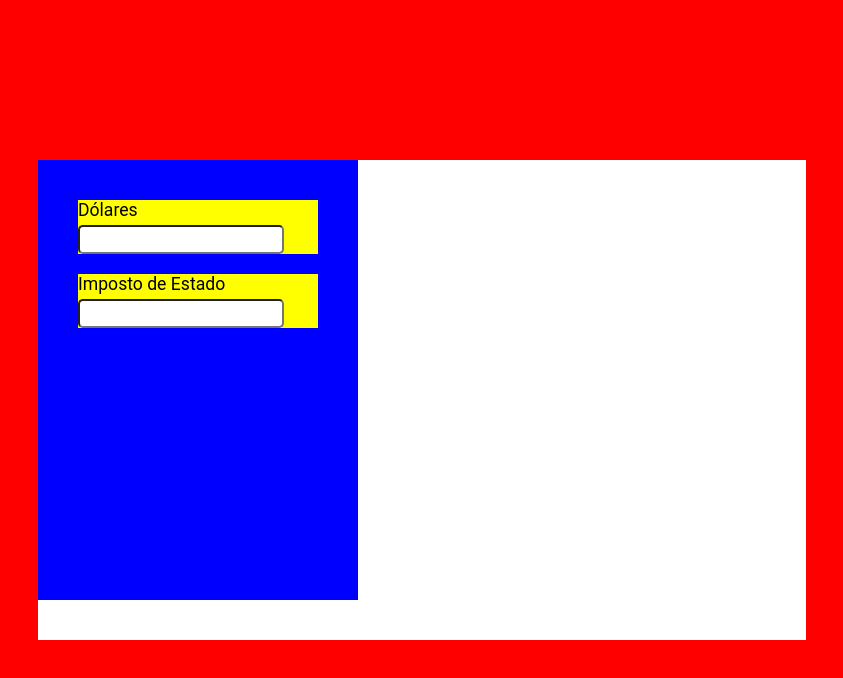
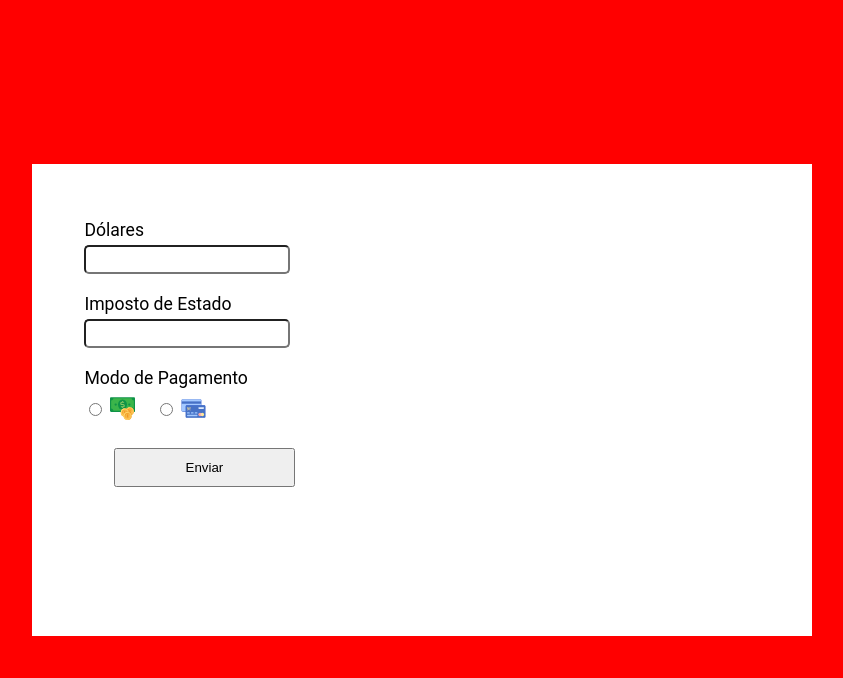
Before and after one commit to leticiappiedade/Projects, a React (Create React App) app in the folder desafio_leticia/conversor_stone/: page / in a window 1280 px wide. Shown: the top 678 px of the page, without its empty margins (218-1061 px from the left). Built offline with nearby package versions, Linux system fonts and the light colour scheme.

Commit message:
Alteração Layout do Form
Alteração no Layout do form de conversao

```diff
--- a/desafio_leticia/conversor_stone/src/App.js
+++ b/desafio_leticia/conversor_stone/src/App.js
@@ -1,5 +1,7 @@
 import React, {useState, useRef, useEffect} from 'react';
 
+import Mastercard from './assets/img/mastercard.svg';
+import Money from './assets/img/money.svg';
 import './assets/App.css';
 
 function App() {
@@ -24,6 +26,22 @@ function App() {
               <input class="input-form" type="text"></input>
             </div>
 
+            <div className="form-items">
+              <label>Modo de Pagamento</label>
+              <div className="radios">
+                <div className="radio-option">
+                  <input type="radio" name="buying" value="money"></input>
+                  <img src={Money} alt="Money Option"/>
+                </div>
+                <div className="radio-option">
+                  <input type="radio" name="buying" value="credit"></input>
+                  <img src={Mastercard} alt="Card Option"/>
+                </div>
+              </div>
+            </div>
+
+            <button type="submit" className="btn-convert">Enviar</button>
+
           </div>
         </div>
 
--- a/desafio_leticia/conversor_stone/src/assets/App.css
+++ b/desafio_leticia/conversor_stone/src/assets/App.css
@@ -13,19 +13,20 @@
 
 .app-section{
   width:60vw;
-  padding-bottom:5vh;
+  padding-top:2vh;
+  padding-bottom:2vh;
+  padding-left:1vw;
   background-color:white;
 }
 
 .form{
   width:25vw;
   height:50vh;
-  background-color:blue;
   padding-top:40px;
+  border-radius:5px;
 }
 
 .form-items{
-  background-color:yellow;
   margin-left:40px;
   margin-right:40px;
   margin-bottom:20px;
@@ -36,6 +37,7 @@
 
   font-size:1.1em;
   font-family:'Roboto', sans-serif;
+
 }
 
 .form-items>input{
@@ -45,3 +47,28 @@
   border-radius:5px;
 
 }
+
+.radios{
+  width:100%;
+  height:40px;
+  display:flex;
+  align-items:center;
+}
+
+.radio-option{
+  margin-right:20px;
+  display:flex;
+  flex-flow:row;
+  align-items: center;
+}
+
+.radio-option>img{
+  width:25px;
+  height:25px;
+  margin-left:5px;
+}
+
+.btn-convert{
+  padding:10px 70px;
+  pointer-events: stroke;
+}
```
Also changed, not shown: desafio_leticia/conversor_stone/src/assets/img/mastercard.svg (added), desafio_leticia/conversor_stone/src/assets/img/money.svg (added).
